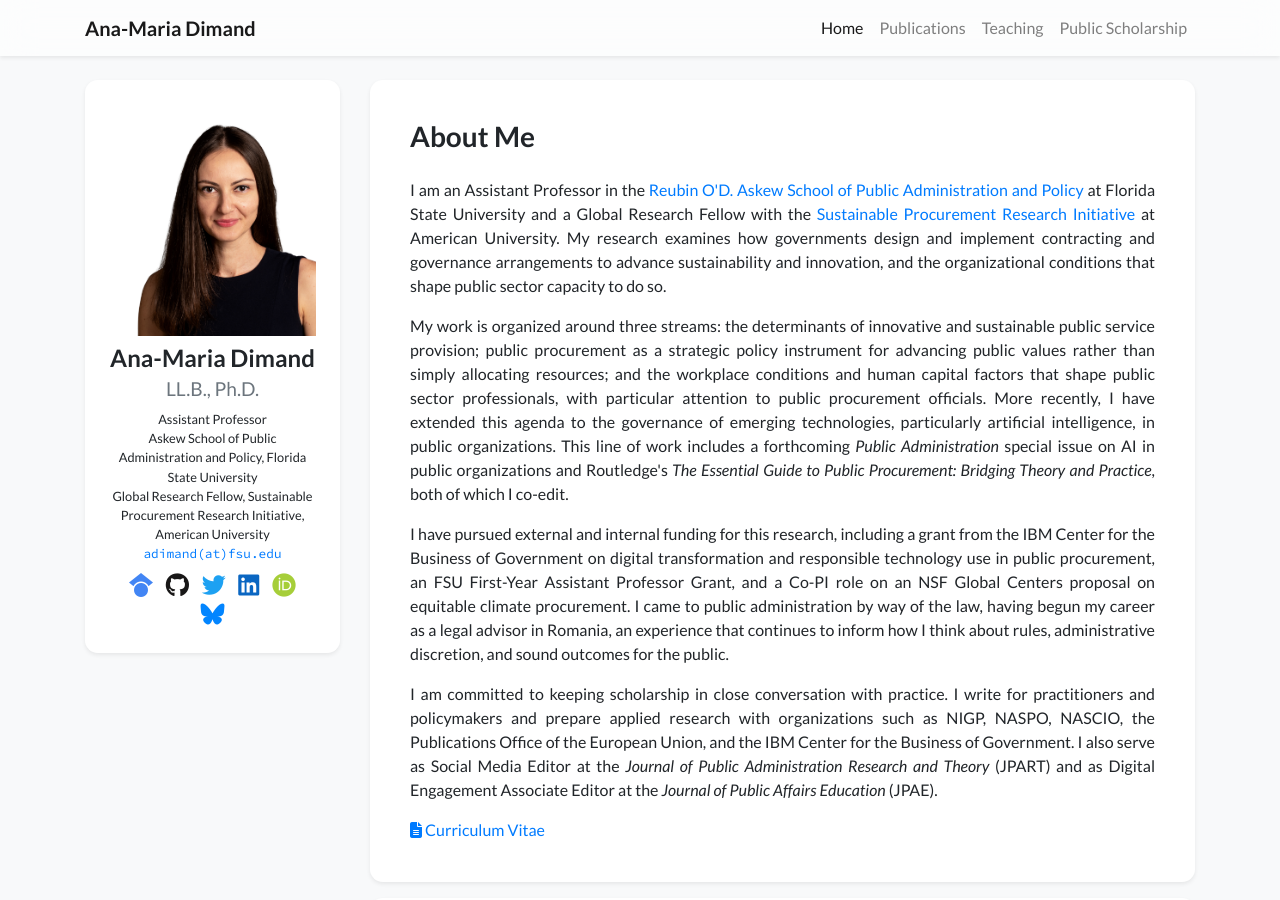
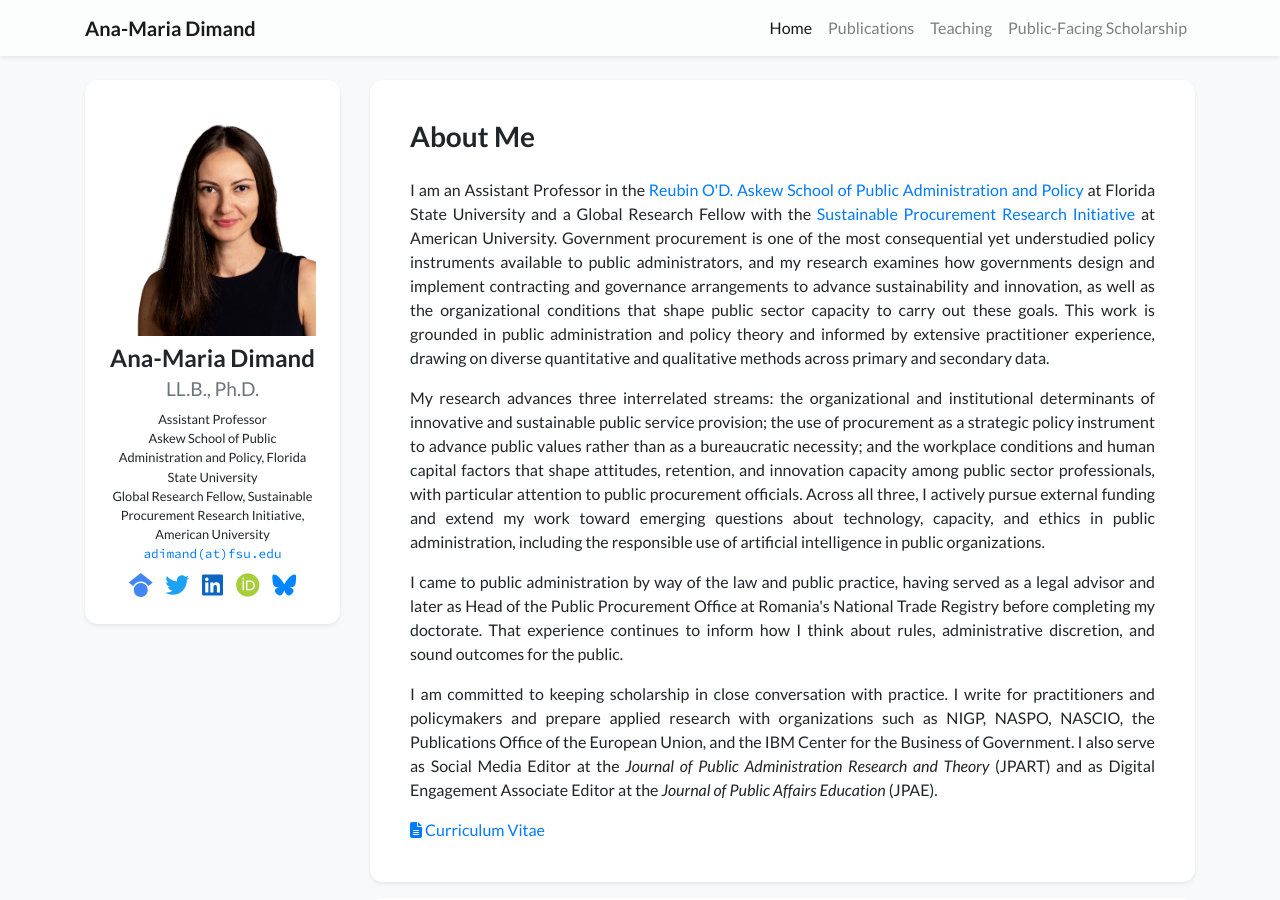
Before and after one commit to anamariadimand/anamariadimand.github.io, a Jekyll site: the page built from index.html, in a window 1280 px wide and 900 px high. Built offline with Jekyll 4.4.1, drawn with Linux system fonts in a browser that asks for light colours; nearby versions of some CDN libraries; a style sheet for code colours, icons or effects is not loaded.

Commit message:
Rebuild bio from research statement; remove GitHub link; rename tab to Public-Facing Scholarship
Co-Authored-By: Claude Opus 4.8 <noreply@anthropic.com>

```diff
--- a/_data/navigation.yml
+++ b/_data/navigation.yml
@@ -6,5 +6,5 @@ pages:
   url: /publications
 - name: Teaching
   url: /teaching
-- name: Public Scholarship
+- name: Public-Facing Scholarship
   url: /public-scholarship
--- a/_data/profile.yml
+++ b/_data/profile.yml
@@ -11,7 +11,7 @@ positions:
 email: "adimand@fsu.edu"
 cv_link: /assets/files/Ana-Maria-Dimand-CV.pdf
 gscholar: 5HHECiIAAAAJ
-github: anamariadimand
+# github: anamariadimand
 twitter: AnaDimand  # Do not include the '@' symbol
 linkedin: anamariadimand
 orcid: 0000-0003-2728-1597
@@ -23,27 +23,27 @@ short_bio: >-
     I am an Assistant Professor in the <a href="https://cosspp.fsu.edu/askew/" target="_blank">Reubin O'D. Askew
     School of Public Administration and Policy</a> at Florida State University and a Global Research Fellow with the
     <a href="https://kogod.american.edu/sustainable-procurement-research-initiative-people-and-partners" target="_blank">Sustainable
-    Procurement Research Initiative</a> at American University. My research examines how governments design and
-    implement contracting and governance arrangements to advance sustainability and innovation, and the
-    organizational conditions that shape public sector capacity to do so.
+    Procurement Research Initiative</a> at American University. Government procurement is one of the most consequential
+    yet understudied policy instruments available to public administrators, and my research examines how governments
+    design and implement contracting and governance arrangements to advance sustainability and innovation, as well as
+    the organizational conditions that shape public sector capacity to carry out these goals. This work is grounded in
+    public administration and policy theory and informed by extensive practitioner experience, drawing on diverse
+    quantitative and qualitative methods across primary and secondary data.
   </p>
   <p>
-    My work is organized around three streams: the determinants of innovative and sustainable public service
-    provision; public procurement as a strategic policy instrument for advancing public values rather than simply
-    allocating resources; and the workplace conditions and human capital factors that shape public sector
-    professionals, with particular attention to public procurement officials. More recently, I have extended this
-    agenda to the governance of emerging technologies, particularly artificial intelligence, in public organizations.
-    This line of work includes a forthcoming <em>Public Administration</em> special issue on AI in public
-    organizations and Routledge's <em>The Essential Guide to Public Procurement: Bridging Theory and Practice</em>,
-    both of which I co-edit.
+    My research advances three interrelated streams: the organizational and institutional determinants of innovative
+    and sustainable public service provision; the use of procurement as a strategic policy instrument to advance
+    public values rather than as a bureaucratic necessity; and the workplace conditions and human capital factors that
+    shape attitudes, retention, and innovation capacity among public sector professionals, with particular attention
+    to public procurement officials. Across all three, I actively pursue external funding and extend my work toward
+    emerging questions about technology, capacity, and ethics in public administration, including the responsible use
+    of artificial intelligence in public organizations.
   </p>
   <p>
-    I have pursued external and internal funding for this research, including a grant from the IBM Center for the
-    Business of Government on digital transformation and responsible technology use in public procurement, an FSU
-    First-Year Assistant Professor Grant, and a Co-PI role on an NSF Global Centers proposal on equitable climate
-    procurement. I came to public administration by way of the law, having begun my career as a legal advisor in
-    Romania, an experience that continues to inform how I think about rules, administrative discretion, and sound
-    outcomes for the public.
+    I came to public administration by way of the law and public practice, having served as a legal advisor and later
+    as Head of the Public Procurement Office at Romania's National Trade Registry before completing my doctorate. That
+    experience continues to inform how I think about rules, administrative discretion, and sound outcomes for the
+    public.
   </p>
   <p>
     I am committed to keeping scholarship in close conversation with practice. I write for practitioners and
--- a/public-scholarship.html
+++ b/public-scholarship.html
@@ -1,7 +1,7 @@
 ---
 layout: default
-title : Public Scholarship
-navbar_title: Public Scholarship
+title : Public-Facing Scholarship
+navbar_title: Public-Facing Scholarship
 ---
 
 <div class="row">
```
